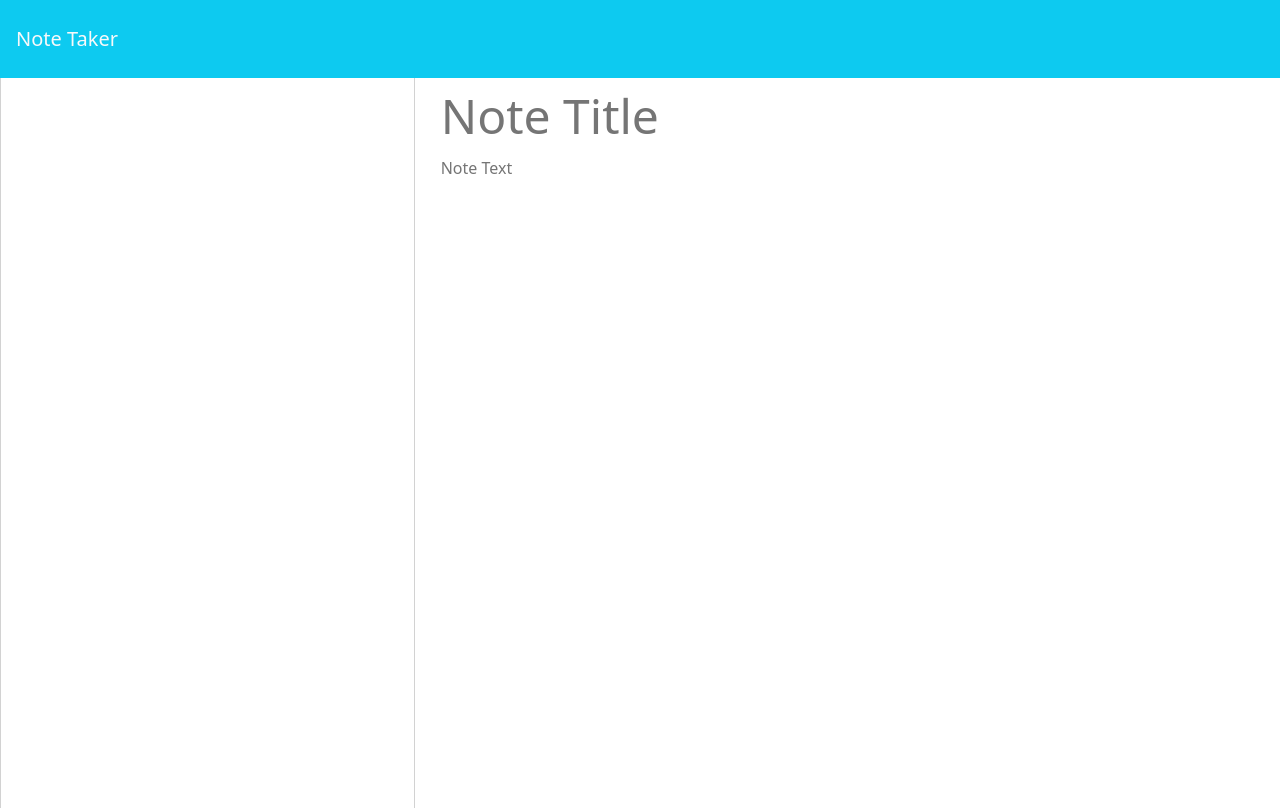
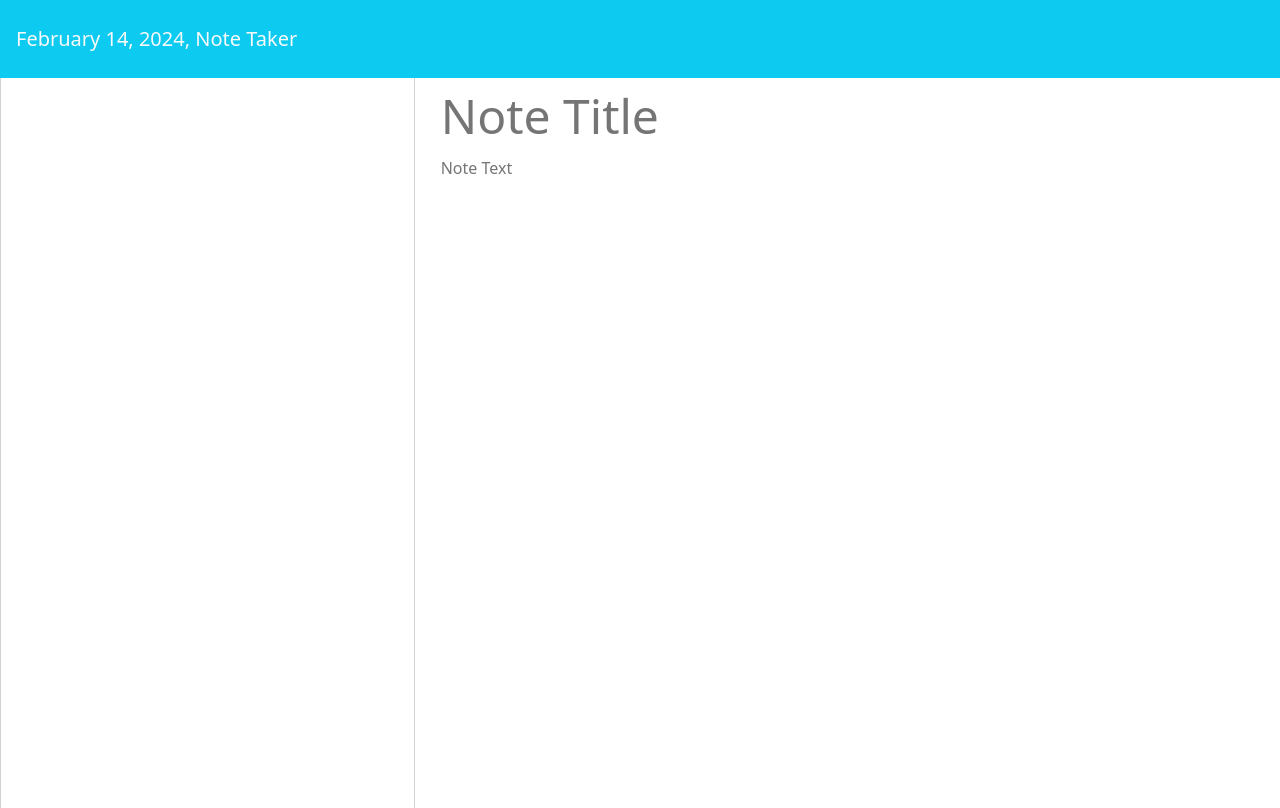
Before and after one commit to fswDevSteph/note-taking-app, a website: page public/notes.html in a window 1280 px wide. Drawn offline with nearby package versions, Linux system fonts and the light colour scheme; no server answers.

Commit message:
added current date in header with day.js to make more realistic

```diff
--- a/public/assets/js/index.js
+++ b/public/assets/js/index.js
@@ -5,17 +5,41 @@ let saveNoteBtn;
 let newNoteBtn;
 let noteList;
 
-if (window.location.pathname === '/notes') {
-  noteForm = document.querySelector('.note-form');
-  noteTitle = document.querySelector('.note-title');
-  noteText = document.querySelector('.note-textarea');
-  saveNoteBtn = document.querySelector('.save-note');
-  newNoteBtn = document.querySelector('.new-note');
-  clearBtn = document.querySelector('.clear-btn');
-  noteList = document.querySelectorAll('.list-container .list-group');
-}
-//creating click functionality for get started btn
+//! Using Day.js to make it better
+// // Get the current date using Day.js
+// const currentDate = dayjs();
+// // Get the span element to display the current date
+// const currentDateSpan = document.getElementById('current-date');
+// // Format the date using Day.js
+// const formattedDate = currentDate.format('MMMM DD, YYYY');
+// // Set the formatted date to the span element
+// currentDateSpan.textContent = formattedDate;
 
+// index.js
+
+document.addEventListener('DOMContentLoaded', () => {
+  // Get the current date using Day.js
+  const currentDate = dayjs();
+  // Get the span element to display the current date
+  const currentDateSpan = document.getElementById('current-date');
+  // Format the date using Day.js
+  const formattedDate = currentDate.format('MMMM DD, YYYY');
+  // Set the formatted date to the span element
+  currentDateSpan.textContent = formattedDate;
+
+  // Your other JavaScript code goes here...
+
+  // For example:
+  const noteForm = document.querySelector('.note-form');
+  const noteTitle = document.querySelector('.note-title');
+  const noteText = document.querySelector('.note-textarea');
+  const saveNoteBtn = document.querySelector('.save-note');
+  const newNoteBtn = document.querySelector('.new-note');
+  const noteList = document.getElementById('list-group');
+  const clearBtn = document.querySelector('.clear-btn');
+
+  // Rest of your JavaScript code for handling notes...
+});
 
 // Show an element
 const show = (elem) => {
--- a/public/notes.html
+++ b/public/notes.html
@@ -15,7 +15,8 @@
 
 <body>
   <nav class="navbar bg-info">
-    <a class="navbar-brand text-light p-3" href="/">Note Taker </a>
+    <a class="navbar-brand text-light p-3" href="/"><span id="current-date"></span>, Note Taker </a> <span
+      class="text-light"></span>
     <div class="icons">
       <button type="button" class="btn btn-outline-light btn-sm save-note">
         <span class="fas fa-save"></span>
@@ -47,6 +48,8 @@
     </div>
   </div>
   <script src="/assets/js/index.js"></script>
+  <script src="https://cdn.jsdelivr.net/npm/dayjs@1.10.7/dayjs.min.js"></script>
+
 </body>
 
 </html>
```
Also changed, not shown: public/index.html (+4 -2 lines).
